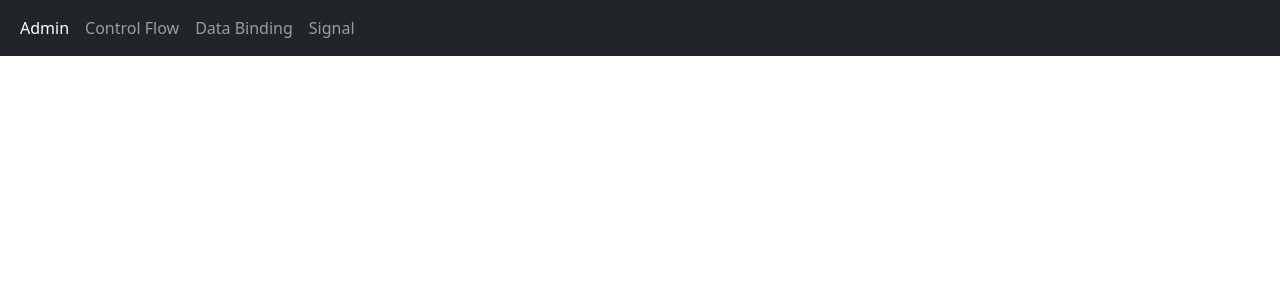
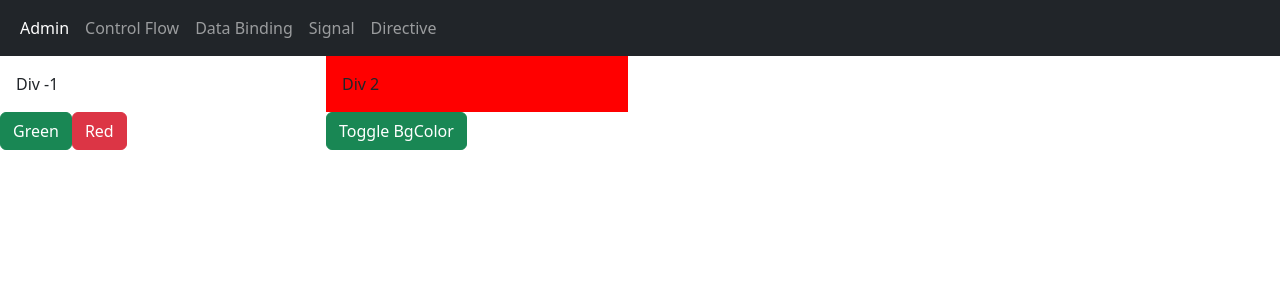
Before and after one commit to Stephen882-pixel/angular_20_crash_course, an Angular app: page /Attribute-Directives in a window 1280 px wide. Before the commit this address led to /. Shown: the top 300 px of the page. Built offline with nearby package versions, Linux system fonts and the light colour scheme.

Commit message:
directive

```diff
--- a/src/app/app.html
+++ b/src/app/app.html
@@ -14,6 +14,9 @@
       <li class="nav-item">
         <a class="nav-link" routerLink="signal">Signal</a>
       </li>
+      <li class="nav-item">
+        <a class="nav-link" routerLink="Attribute-Directives">Directive</a>
+      </li>
     </ul>
   </div>
 </nav>
--- a/src/app/app.routes.ts
+++ b/src/app/app.routes.ts
@@ -4,6 +4,7 @@
 import { ControlFlow } from './components/control-flow/control-flow';
 import { DataBinding } from './components/data-binding/data-binding';
 import { SignalEx } from './components/signal-ex/signal-ex';
+import { AttDirective } from './components/att-directive/att-directive';
 
 export const routes: Routes = [
     {
@@ -21,5 +22,9 @@
     {
         path:'signal',
         component:SignalEx
+    },
+    {
+        path:'Attribute-Directives',
+        component:AttDirective
     }
 ];
--- /dev/null
+++ b/src/app/components/att-directive/att-directive.html
@@ -0,0 +1,23 @@
+<div class="row" >
+    <div class="col-3" >
+        <div class="p-3" [ngClass]="div1ClassName()" >
+            Div -1 {{div1ClassName()}}
+        </div>
+    </div>
+    <div class="col-3">
+        <div class="p-3" [ngStyle]="{'background-color':isDiv2Green == true ? 'blue':'red'}" >
+            Div 2
+        </div>
+    </div>
+</div>
+
+
+<div class="row" >
+    <div class="col-3" >
+        <button class="btn btn-success" (click)="setBgClass('bg-success')" >Green</button>
+        <button class="btn btn-danger" (click)="setBgClass('bg-danger')" >Red</button>
+    </div>
+        <div class="col-3" >
+        <button class="btn btn-success" (click)="toggleDiv2Color()" >Toggle BgColor</button>
+    </div>
+</div>
--- /dev/null
+++ b/src/app/components/att-directive/att-directive.ts
@@ -0,0 +1,25 @@
+import { NgClass, NgStyle } from '@angular/common';
+import { Component, signal } from '@angular/core';
+
+@Component({
+  selector: 'app-att-directive',
+  imports: [NgClass,NgStyle],
+  templateUrl: './att-directive.html',
+  styleUrl: './att-directive.css'
+})
+export class AttDirective {
+
+  div1ClassName = signal<string>("");
+
+  isDiv2Green: boolean = false;
+
+
+  setBgClass(className: string) {
+    this.div1ClassName.set(className);
+  }
+
+  toggleDiv2Color() {
+    this.isDiv2Green = !this.isDiv2Green;
+  }
+
+}
```
Also changed, not shown: src/app/components/att-directive/att-directive.css (added), 1 other file (tests, documents, lock files or other folders).
